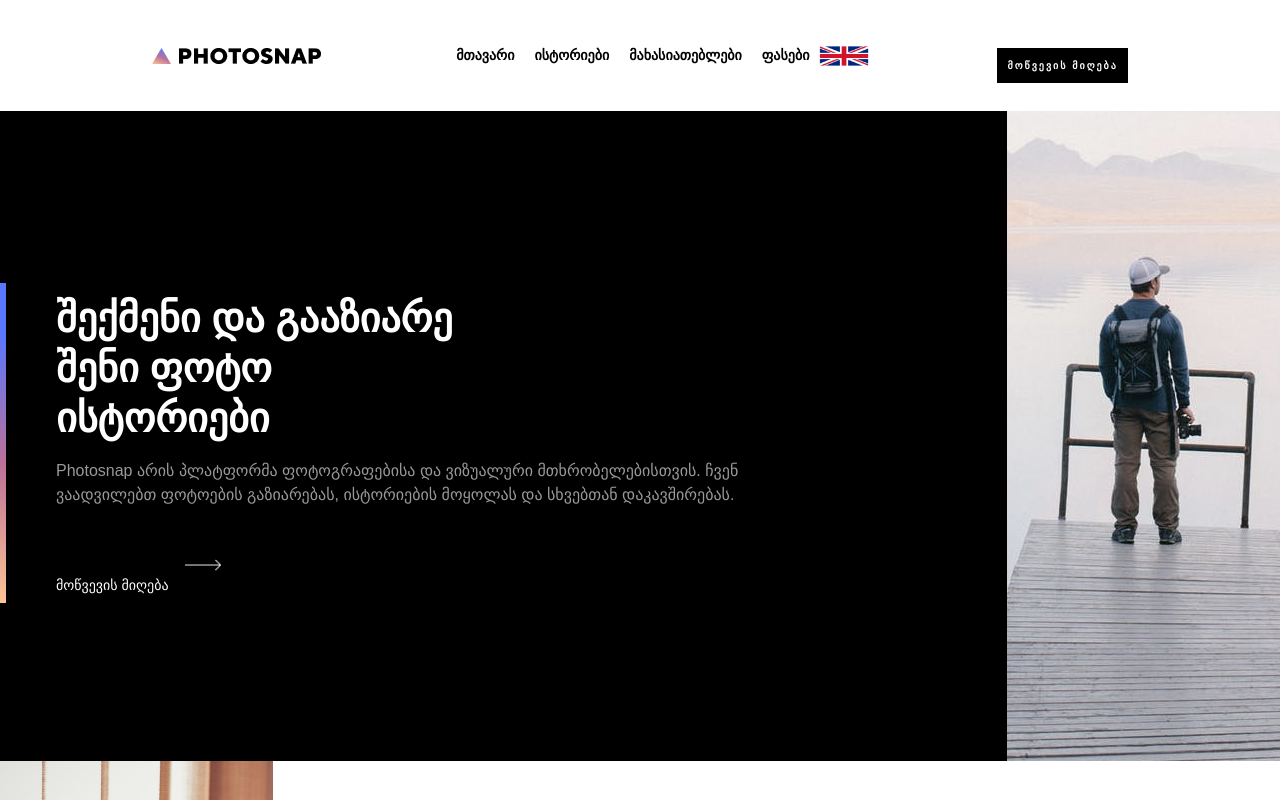
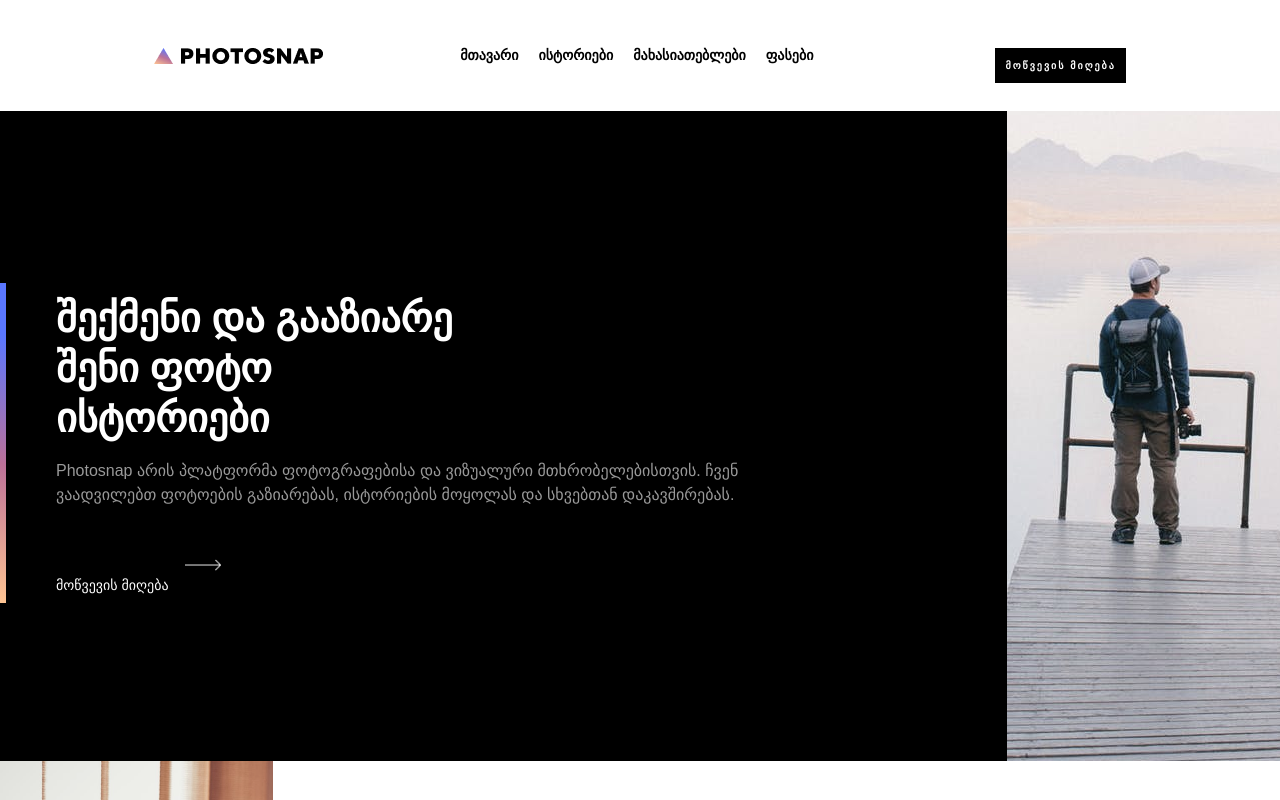
Before and after one commit to elizabet-bagdasaryan/photosnap, a React (Vite) app: page /home in a window 1280 px wide. Both pictures are taken after a click on the picture 823 px from the left and 55 px from the top of the page. Shown: the top 800 px of the page. Built offline with nearby package versions, Linux system fonts and the light colour scheme; the HTML template or start-up script is replaced by a standard one.

Commit message:
style: add animation on language toggling

```diff
--- a/src/Languages/Language.css
+++ b/src/Languages/Language.css
@@ -3,26 +3,49 @@
   align-items: center;
   justify-content: center;
 }
+
+.languages img {
+  cursor: pointer;
+  opacity: 0;
+  margin-left: 6px;
+  animation-duration: 0.3s;
+  animation-timing-function: ease-in-out;
+}
+
 .languages img:nth-child(1) {
   height: 40px;
-  width: 50px;
+  width: 40px;
   margin-right: 4px;
 }
 .languages img:nth-child(2) {
   height: 24px;
-  width: 50px;
+  width: 40px;
 }
-@media (min-width: 768px) {
-  .languages {
-    display: block;
+
+.languages img.visible {
+  animation-name: fade-in;
+  animation-fill-mode: forwards;
+}
+
+.languages img.hidden {
+  animation-name: fade-out;
+  animation-fill-mode: forwards;
+}
+
+@keyframes fade-in {
+  0% {
+    opacity: 0;
+  }
+  100% {
+    opacity: 1;
   }
 }
-@media (min-width: 1336px) {
-  .languages {
-    display: flex;
+
+@keyframes fade-out {
+  0% {
+    opacity: 1;
   }
-  .languages img {
-    cursor: pointer;
-    margin-left: 4vw;
+  100% {
+    opacity: 0;
   }
 }
--- a/src/Languages/Language.jsx
+++ b/src/Languages/Language.jsx
@@ -6,24 +6,16 @@ import "./Language.css";
 
 const Language = () => {
   const { i18n } = useTranslation();
-  const [flagVisible, setFlagVisible] = useState(false);
-
-  function handleFlagVisibility() {
-    setFlagVisible((prevState) => !prevState);
-  }
+  const [showEnglishFlag, setShowEnglishFlag] = useState(true);
 
   const changeLanguage = (language) => {
     i18n.changeLanguage(language);
   };
 
-  const handleBothGeo = () => {
-    handleFlagVisibility();
-    changeLanguage("geo");
-  };
-
-  const handleBothEng = () => {
-    handleFlagVisibility();
-    changeLanguage("en");
+  const handleFlagToggle = () => {
+    setShowEnglishFlag((prevState) => !prevState);
+    const language = showEnglishFlag ? "geo" : "en";
+    changeLanguage(language);
   };
 
   return (
@@ -31,14 +23,14 @@ const Language = () => {
       <img
         src={EnglishFlag}
         alt="English"
-        onClick={handleBothEng}
-        style={{ display: flagVisible ? "block" : "none" }}
+        onClick={handleFlagToggle}
+        className={`flag ${showEnglishFlag ? "visible" : "hidden"}`}
       />
       <img
         src={GeorgianFlag}
         alt="Georgian"
-        onClick={handleBothGeo}
-        style={{ display: flagVisible ? "none" : "block" }}
+        onClick={handleFlagToggle}
+        className={`flag ${showEnglishFlag ? "hidden" : "visible"}`}
       />
     </div>
   );
```
